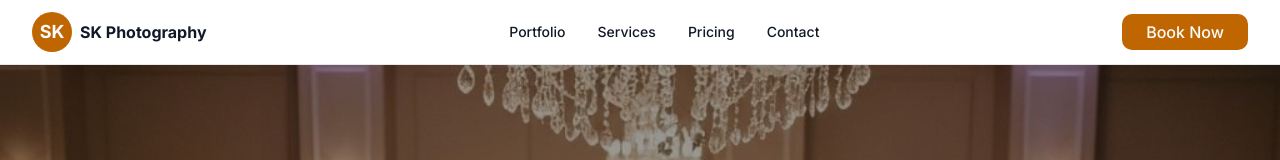
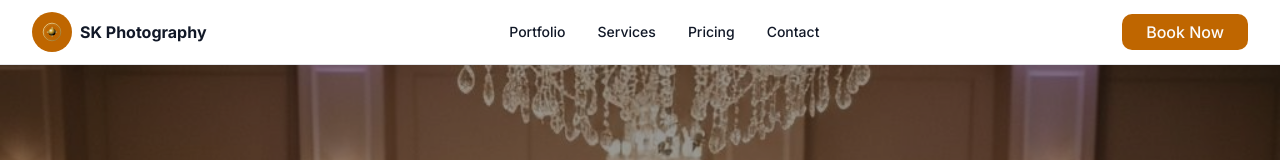
Before and after one commit to Prem87696/Wedding, a Next.js app: page / in a window 1280 px wide. Shown: the top 160 px of the page. Built offline with nearby package versions, Linux system fonts and the light colour scheme.

Commit message:
Update header.tsx

```diff
--- a/components/header.tsx
+++ b/components/header.tsx
@@ -19,7 +19,7 @@ export default function Header() {
         <div className="flex items-center justify-between h-16">
           <div className="flex items-center space-x-2">
             <div className="w-10 h-10 bg-accent rounded-full flex items-center justify-center">
-              <span className="text-accent-foreground font-bold text-lg">SK</span>
+              <span className="text-accent-foreground font-bold text-lg"><img src="/icon.svg" className="w-6 h-6" /></span>
             </div>
             <span className="hidden sm:block font-bold text-foreground">SK Photography</span>
           </div>
```
